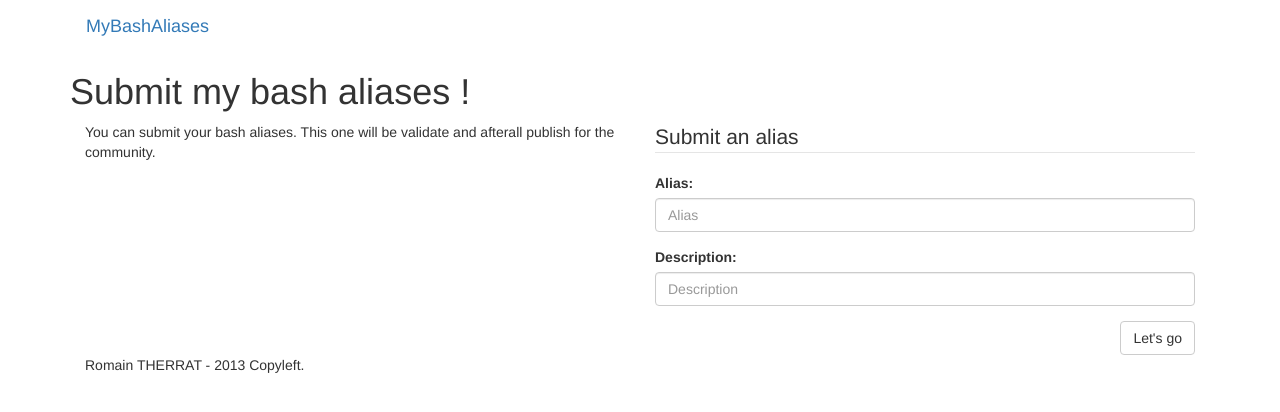
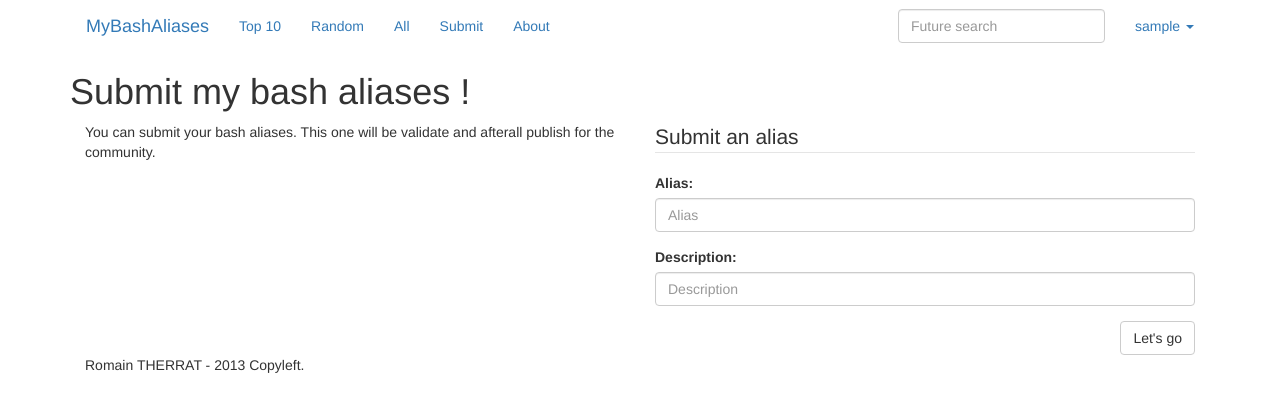
Before and after one commit to lermit/mybashaliases, a Django app: page /aliases/submit/ in a window 1280 px wide. Shown: the top 412 px of the page. Run offline with Django 3.2, Linux system fonts and the light colour scheme; the visitor is signed in with stand-in values (Sample User, id 1); parts of the project's set-up code (start-up, migrations or seed data) failed here and were passed over; some libraries are stand-ins or nearby versions.

Commit message:
Mod: Design is a bit more responsive

```diff
--- a/aliases/templates/base.html
+++ b/aliases/templates/base.html
@@ -6,7 +6,7 @@
   <title>{% block title %}{{ title }} | My bash aliases !{% endblock %}</title>
 
   {#<link rel="stylesheet/less" type="text/css" href="{% static 'aliases/less/style.less' %}"></link>#}
-  <link rel="stylesheet" href="//netdna.bootstrapcdn.com/bootstrap/3.0.0-rc1/css/bootstrap.min.css">
+  <link rel="stylesheet" href="//netdna.bootstrapcdn.com/bootstrap/3.0.0-rc2/css/bootstrap.min.css">
   <link rel="stylesheet" href="{% static 'css/bootstrap-glyphicons.css' %}"></link>
   <link rel="stylesheet" href="{% static 'aliases/css/style.css' %}"></link>
 
@@ -15,7 +15,7 @@
   {#<script src="{% static 'aliases/js/less-1.4.1.min.js'  %}" type="text/javascript"></script>#}
   <script src="http://codeorigin.jquery.com/jquery-1.10.2.min.js"></script>
   <script src="{% static 'aliases/js/application.js' %}"></script>
-  <script src="//netdna.bootstrapcdn.com/bootstrap/3.0.0-rc1/js/bootstrap.min.js"></script>
+  <script src="//netdna.bootstrapcdn.com/bootstrap/3.0.0-rc2/js/bootstrap.min.js"></script>
   <meta name="viewport" content="width=device-width, initial-scale=1.0">
 	<meta charset="UTF-8">
 </head>
@@ -23,24 +23,27 @@
 <body>
   <div class="container">
   {% block navbar %}
-  <div class="navbar">
-    <div class="container">
+  <nav class="navbar" role="navigation">
+    <div class="navbar-header">
       <button type="button" class="navbar-toggle" data-toggle="collapse" data-target=".navbar-responsive-collapse">
+        <span class="sr-only">Toggle navigation</span>
         <span class="icon-bar"></span>
         <span class="icon-bar"></span>
         <span class="icon-bar"></span>
       </button>
-      <a class="navbar-brand" href="/">MyBashAliases</a>
-      <div class="nav-collapse collapse navbar-responsive-collapse">
+      <a class="navbar-brand" href="{% url "aliases:index" %}">MyBashAliases</a>
+    </div>
+
+    <div class="collapse navbar-collapse navbar-responsive-collapse">
         <ul class="nav navbar-nav">
-          <li class="{% active request "aliases:index" %}"><a href="{% url "aliases:index" %}">Home</a></li>
+          <li class="{% active request "aliases:index" %}"><a href="{% url "aliases:index" %}">Top 10</a></li>
+          <li class="{% active request "aliases:index" %}"><a href="{% url "aliases:index" %}">Random</a></li>
+          <li class="{% active request "aliases:index" %}"><a href="{% url "aliases:index" %}">All</a></li>
           <li class="{% active request "aliases:submit" %}"><a href="{% url "aliases:submit" %}">Submit</a></li>
           <li><a href="#">About</a></li>
         </ul>
-        <form class="navbar-form pull-right" action>
-          <input type="text" class="form-control col-lg-8" placeholder="Future search">
-        </form>
-        <ul class="nav navbar-nav pull-right">
+
+        <ul class="nav navbar-nav navbar-right">
         {% if user.is_authenticated %}
           <li class="dropdown">
             <a href="#" class="dropdown-toggle" data-toggle="dropdown">
@@ -48,6 +51,7 @@
               <b class="caret"></b>
             </a>
             <ul class="dropdown-menu">
+              <li><a href="{% url "registration:my_profile" %}">My Aliases</a></li>
               <li><a href="{% url "registration:my_profile" %}">My Profile</a></li>
               <li class="divider"></li>
               <li class="{% active request "registration:logout" %}"><a href="{% url "registration:logout" %}">Logout</a></li>
@@ -56,10 +60,15 @@
         {% else %}
           <li class="{% active request "registration:login" %}"><a href="{% url "registration:login" %}">Login</a></li>
         {% endif %}
-          <li>
-      </div>
+        </ul>
+
+        <form class="navbar-form navbar-right" role="search" action>
+          <div class="form-group">
+            <input type="text" class="form-control" placeholder="Future search"/>
+          </div>
+        </form>
     </div>
-  </div>
+  </nav>
   {% endblock %}
 
   {% block header %}{% endblock %}
```
